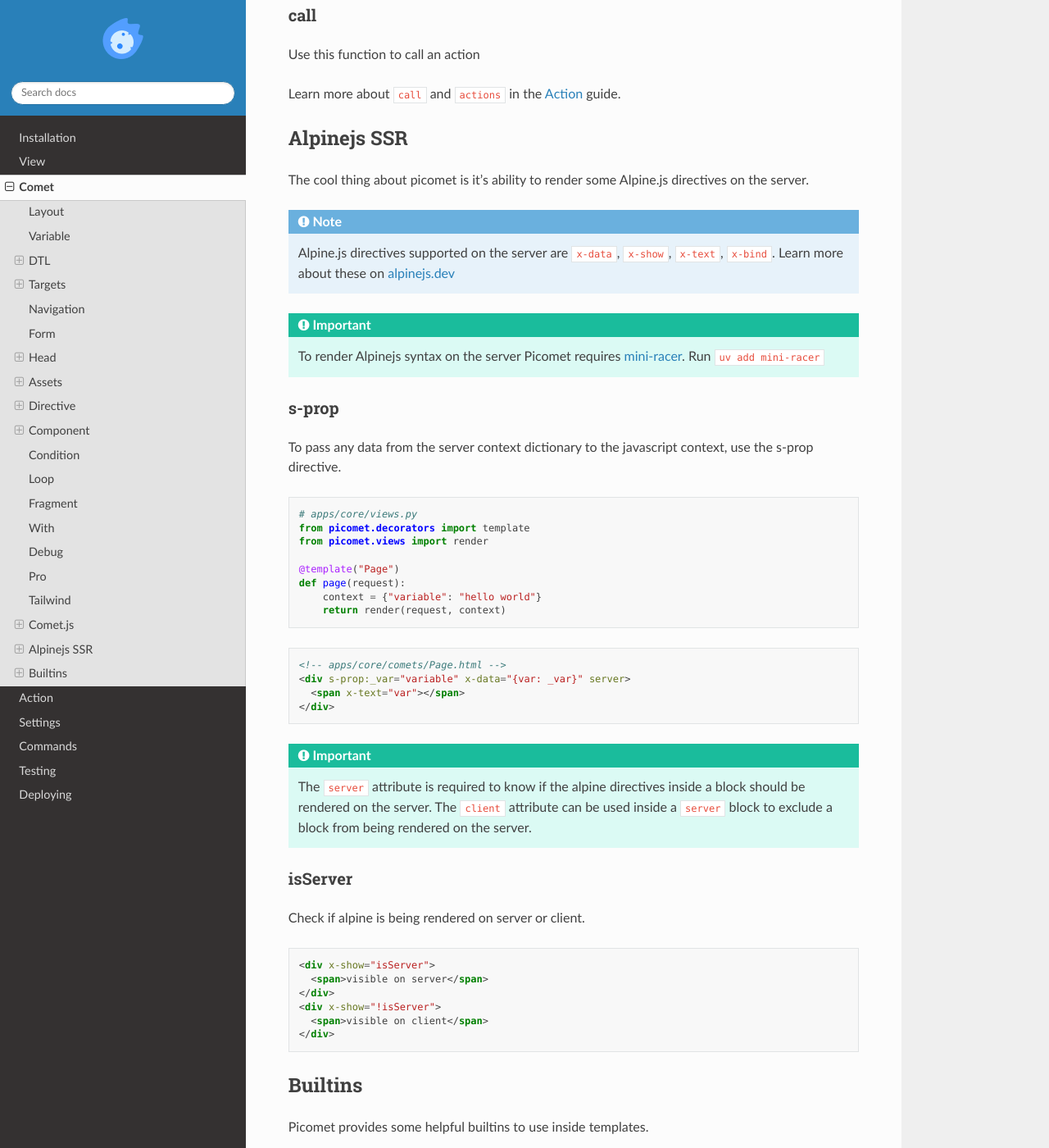
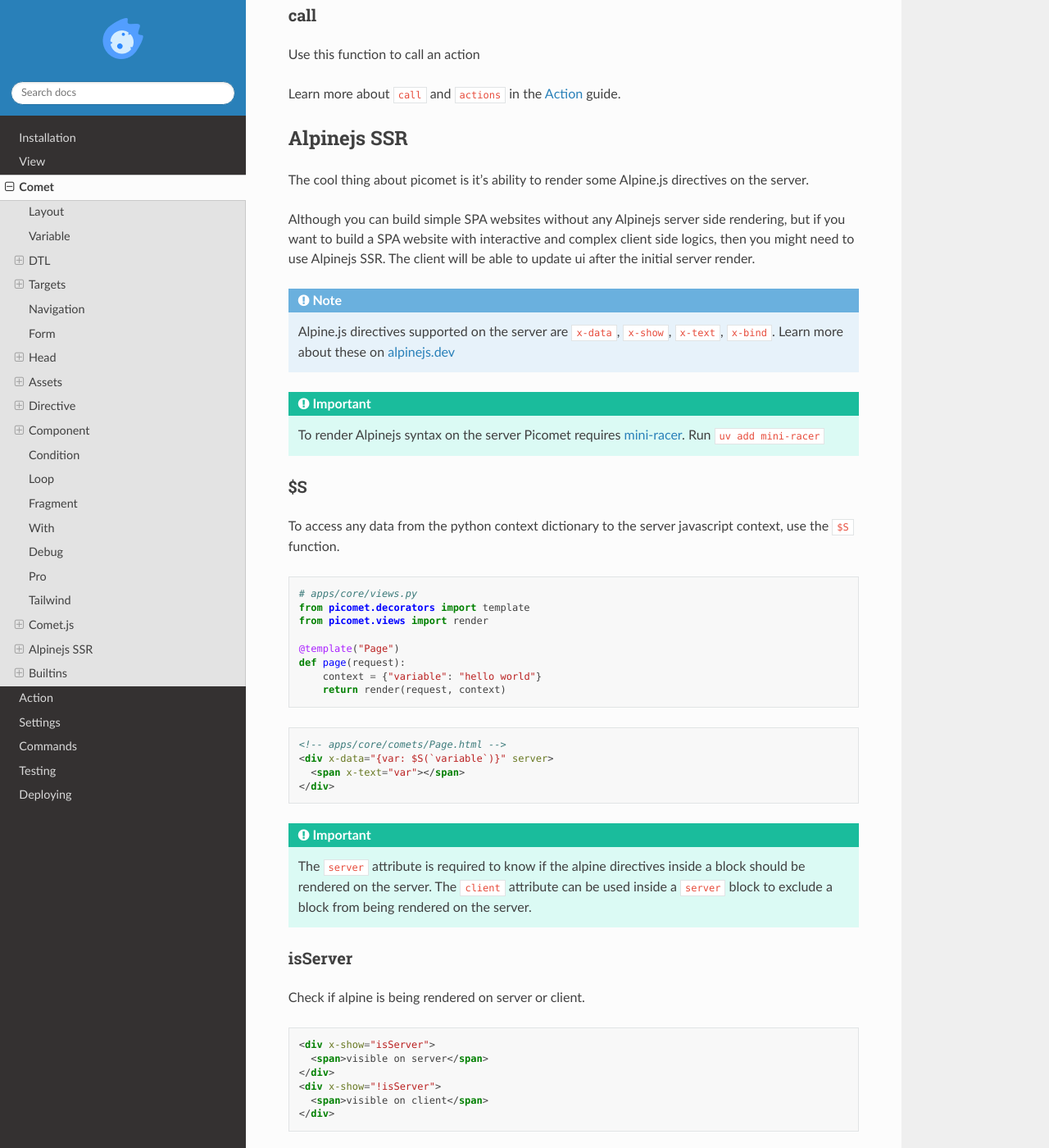
Before and after one commit to picomet/picomet, a Sphinx documentation site: the page built from docs/source/comet.rst, in a window 1280 px wide and 1400 px high, scrolled down 12068 px. Shown: the whole window at 82% size. Built offline with Sphinx 7.4.7 and the Read the Docs theme 3.1.0, drawn with Linux system fonts in a browser that asks for light colours; some of the changed text lies outside the part shown.

Commit message:
docs: elaborate alpinejs ssr

```diff
--- a/docs/source/comet.rst
+++ b/docs/source/comet.rst
@@ -686,16 +686,18 @@
 
 The cool thing about picomet is it's ability to render some Alpine.js directives on the server.
 
+Although you can build simple SPA websites without any Alpinejs server side rendering, but if you want to build a SPA website with interactive and complex client side logics, then you might need to use Alpinejs SSR. The client will be able to update ui after the initial server render.
+
 .. note::
   Alpine.js directives supported on the server are ``x-data``, ``x-show``, ``x-text``, ``x-bind``. Learn more about these on `alpinejs.dev <https://alpinejs.dev>`_
 
 .. important::
   To render Alpinejs syntax on the server Picomet requires `mini-racer <https://pypi.org/project/mini-racer>`_. Run ``uv add mini-racer``
 
-s-prop
-~~~~~~
+$S
+~~~
 
-To pass any data from the server context dictionary to the javascript context, use the s-prop directive.
+To access any data from the python context dictionary to the server javascript context, use the ``$S`` function.
 
 .. code-block:: python
 
@@ -711,7 +713,7 @@
 .. code-block:: html
 
   <!-- apps/core/comets/Page.html -->
-  <div s-prop:_var="variable" x-data="{var: _var}" server>
+  <div x-data="{var: $S(`variable`)}" server>
     <span x-text="var"></span>
   </div>
 
```
Also changed, not shown: other parts of docs/source/comet.rst (+1 -1 lines).
